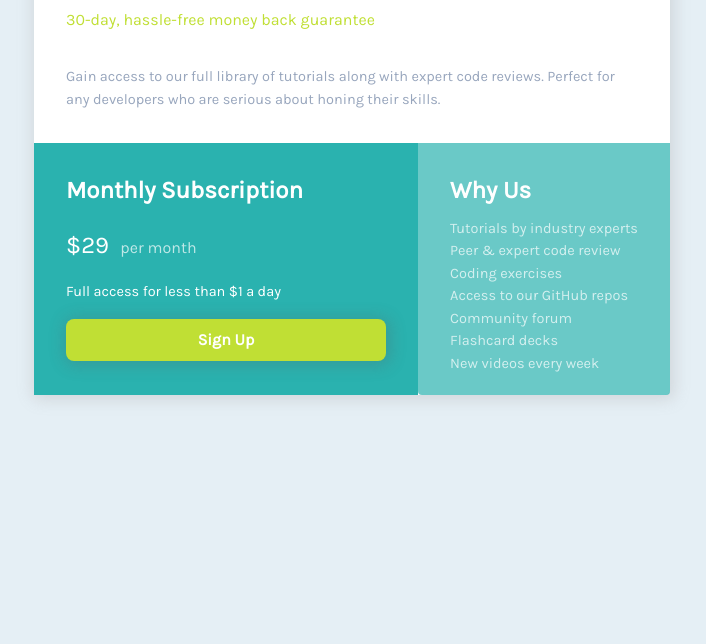
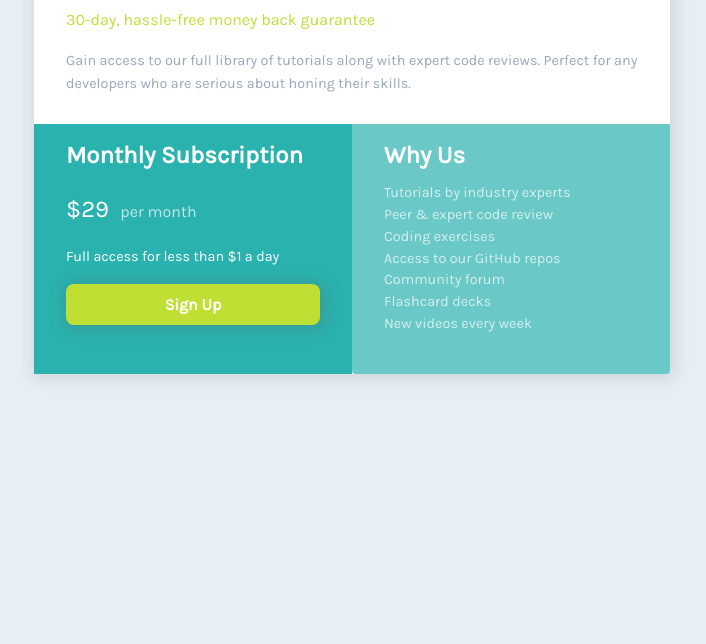
Before and after one commit to sabreen01/Single_Price, a plain HTML site: page index.html in a window 1280 px wide. Shown: the part 156-800 px from the top of the page, without its empty margins (288-994 px from the left). Drawn offline with Linux system fonts and the light colour scheme.

Commit message:
forth_commit

```diff
--- a/style.css
+++ b/style.css
@@ -8,6 +8,7 @@
   --grayish-blue: hsl(218, 22%, 67%);
 }
 
+/* Resets */
 * {
   margin: 0;
   padding: 0;
@@ -19,21 +20,19 @@ body {
   font-family: 'Karla', sans-serif;
   background: var(--light-gray);
   height: 100vh;
-  padding: 80px 32px;
-  max-width: 700px;
-  margin: 0 auto;
+  padding: 5rem 2rem;
 }
 
-h2, p {
-  margin: 16px 0;
+h4, p {
+  margin: 1rem 0;
 }
 
-.primary { color: var(--cyan); }
-.secondary { color: var(--bright-yellow); }
-.gray { color: var(--grayish-blue); }
-.off-white { color: #ffffffb4; }
-.large-text { font-size: 24px; }
-.small-text { font-size: 14.5px; }
+.primary {color: var(--cyan); }
+.secondary {color: var(--bright-yellow);}
+.gray {color: var(--grayish-blue);}
+.off-white{color: rgba(255, 255, 255, 0.705);}
+.large-text{font-size: 1.5rem;}
+.small-text{font-size: .9rem;}
 
 .btn {
   display: block;
@@ -42,10 +41,10 @@ h2, p {
   font-weight: 600;
   width: 100%;
   background: var(--bright-yellow);
-  padding: 8px 20px;
+  padding: .5rem 1.25rem;
   text-decoration: none;
   border-radius: 8px;
-  box-shadow: 1.6px 1.6px 14.5px 3.2px #5c5a5a40;
+  box-shadow: .1rem .1rem .9rem .2rem  #5c5a5a40;
 }
 
 .btn:hover {
@@ -53,58 +52,63 @@ h2, p {
   color: var(--cyan);
 }
 
+
 .container {
   background: white;
-  border-radius: 5px;
-  box-shadow: 1.6px 1.6px 14.5px 3.2px #96949440;
-  display: grid;
-  /* grid-template-columns: 1fr; */
-
+  border-radius: 4px;
+  box-shadow: .1rem .1rem .9rem .2rem  #96949440;
 }
 
-#main-header, #price, .why-us {
-  padding: 2.5px 16px;
+.container #main-header {
+  padding: .15rem 1rem;
+}
+.container #price {
+  background: var(--cyan);
+  padding: .15rem 1rem 1.5rem 1rem;
+  color: #fff;
+  border-radius: 0;
+}
+.container .why-us {
+  background: var(--off-cyan);
+  padding: .15rem 1rem .5rem 1rem;
+  color: #fff;
+  line-height: 0;
+  border-radius:0 0 4px 4px;
 }
 
-#price {
-  background: var(--cyan);
-  color: #fff;
-  border-radius:0;
-  padding-bottom: 24px;
-}
-
-.why-us {
-  background: var(--off-cyan);
-  color: #fff;
-  line-height: 0;
-  border-radius:0 0 4px  4px;
-  padding-bottom: 8px;
-}
-
-.why-us p {
-  font-size: 14.5px;
-  line-height: 2.5px;
+.container .why-us p {
+  font-size: .9rem;
+  line-height: .15;
   color: #ffffffb4;
 }
 
 @media screen and (min-width: 594px) {
+
+  body {
+    max-width: 700px;
+    margin: 0 auto;
+  }
   .container {
-    grid-template-columns: 1fr;
-    grid-template-rows: auto;
+    display: grid;
+    grid-template-columns: 1fr 1fr;
+    grid-template-rows: 200px 250px;
   }
 
-  #main-header {
-    display: grid;
-    grid-column: 1 / span 3;
-    padding: 16px 32px;
+  .container #main-header {
+    grid-column: 1 /span 3;
+    padding: 1rem 2rem;
     justify-content: center;
   }
 
-  #price, .why-us {
-    padding: 12px 32px;
+  .container #price {
+    padding: .75rem 2rem;
   }
 
-  .why-us p {
-    line-height: 6.5px;
+  .container .why-us {
+    padding: .75rem 2rem;
+  }
+
+  .container .why-us p {
+    line-height: .4;
   }
 }
```
